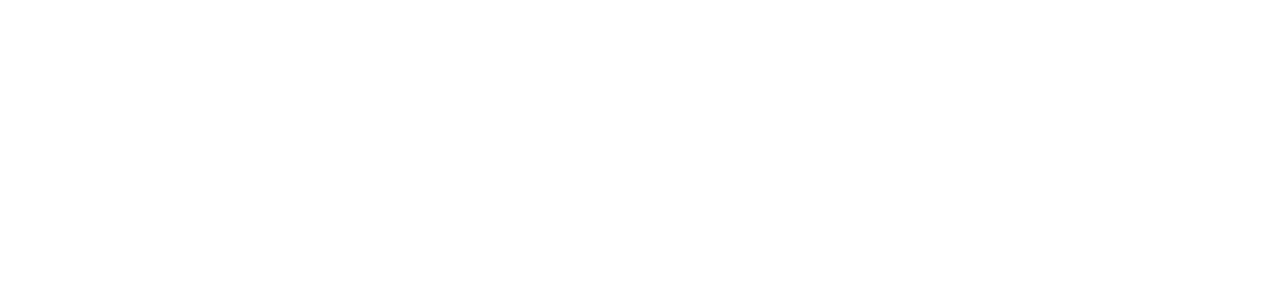
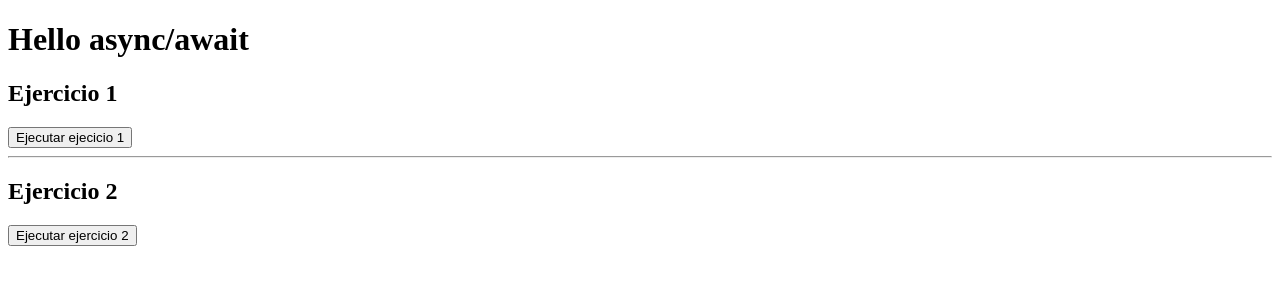
Before and after one commit to Mijangos3772/programacion-web, a plain HTML site: page tarea-async-await/index.html in a window 1280 px wide. Drawn offline with Linux system fonts and the light colour scheme.

Commit message:
Update index.html

```diff
--- a/tarea-async-await/index.html
+++ b/tarea-async-await/index.html
@@ -6,4 +6,17 @@
 </head>
 <body>
 
+ <h1>Hello async/await</h1>
+
+ <h2>Ejercicio 1</h2>
+  <button onclick="ejercicio1()">Ejecutar ejecicio 1</button>
+    <div id="text-id"></div>
+
+    <hr>
+
+    <h2>Ejercicio 2</h2>
+    <button onclick="ejercicio2()">Ejecutar ejercicio 2</button>
+    <div id="text-id2"></script>
+
 </body>
+</html>
```
